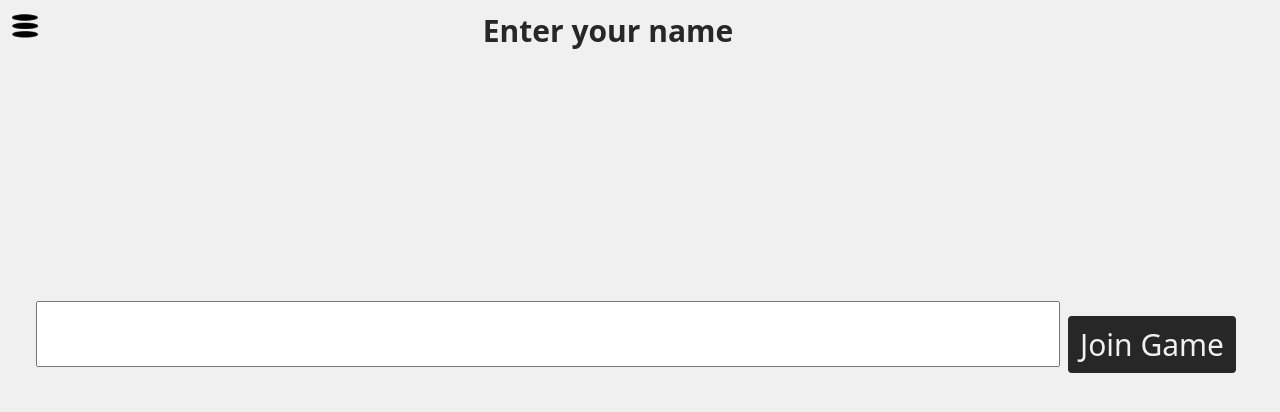
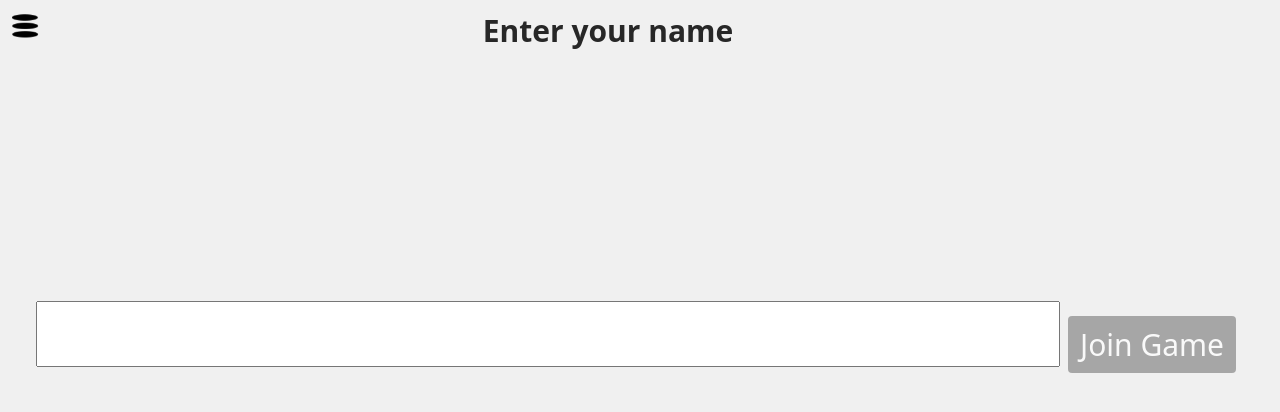
Before and after one commit to pmroczko/mafia-ui, a React (Create React App) app: page /join in a window 1280 px wide. Shown: the top 412 px of the page. Built offline with nearby package versions, Linux system fonts and the light colour scheme.

Commit message:
Added name length validator.

```diff
--- a/src/_index.scss
+++ b/src/_index.scss
@@ -1,5 +1,6 @@
 @import "components/components";
 @import "components/variables";
+@import "components/buttons";
 @import "components/overrides";
 @import "components/playerLabel";
 @import "views/views";
--- /dev/null
+++ b/src/components/_buttons.scss
@@ -0,0 +1,28 @@
+@import "./variables";
+
+.mafia-button {
+    margin: 8px;
+    color: $primary-color;
+    background-color: $button-color;
+    border:0;
+    &-big {
+      font-size: 30px;
+    }
+    &-centered {
+      position: relative;
+      margin-top: 45%;
+    }
+    &-flat {
+      margin: 0px;
+      height: 30px;
+    }
+    &-wide {
+      width:120px;
+    }
+    &-narrow{
+      width:100px;
+    }
+    &-disabled {
+        background-color:$teriary-color !important
+    }
+  }
--- a/src/components/_components.scss
+++ b/src/components/_components.scss
@@ -59,31 +59,6 @@
     width:50%;
   }
 }
-
-.mafia-button {
-  margin: 8px;
-  color: $primary-color;
-  background-color: $button-color;
-  border:0;
-  &-big {
-    font-size: 30px;
-  }
-  &-centered {
-    position: relative;
-    margin-top: 45%;
-  }
-  &-flat {
-    margin: 0px;
-    height: 30px;
-  }
-  &-wide {
-    width:120px;
-  }
-  &-narrow{
-    width:100px;
-  }
-}
-
 .mafia-input-big {
   margin: 20% 0 0 0;
   font-size: 40px;
--- a/src/components/buttons/MafiaButton.js
+++ b/src/components/buttons/MafiaButton.js
@@ -1,7 +1,7 @@
 import { Button } from "react-bootstrap";
 import MafiaService from "../../services/MafiaService";
 
-function MafiaButton({ label, func, args, customClass }) {
+function MafiaButton({ label, func, args, customClass, isDisabled}) {
   function onClick() {
     console.log("calling" + func);
     MafiaService[func](...(args || []));
@@ -9,8 +9,21 @@ function MafiaButton({ label, func, args, customClass }) {
 
   var cls = "mafia-button" + (customClass ? ` ${customClass}` : "");
 
+  if(isDisabled){
+    cls += ' mafia-button-disabled'
+  }
+
+  if(isDisabled){
+    return (
+      <Button onClick={onClick} className={cls} disabled>
+        {label}
+      </Button>
+    );
+
+  }
+
   return (
-    <Button onClick={onClick} className={cls}>
+    <Button onClick={onClick} className={cls} >
       {label}
     </Button>
   );
--- a/src/components/controls/Input.js
+++ b/src/components/controls/MafiaInput.js
@@ -13,4 +13,5 @@ const MafiaInput = ({ referenceField, onChanged, customType }) => {
     />
   );
 };
+
 export default MafiaInput;
--- a/src/views/Join.js
+++ b/src/views/Join.js
@@ -1,14 +1,24 @@
-import { useRef, useEffect } from "react";
+import { useRef, useEffect, useState } from "react";
 import MafiaButton from "../components/buttons/MafiaButton";
 import "react-toastify/dist/ReactToastify.css";
 import Header from "../components/Header";
-import MafiaInput from "../components/controls/Input";
+import MafiaInput from "../components/controls/MafiaInput";
 import CacheController from "../controllers/CacheController";
 import MessageController from "../controllers/MessageController";
 import ButtonClasses from "../enums/ButtonClasses";
 
 function Join() {
   const nameInputRef = useRef();
+  const [isValid, setIsValid] = useState(false);
+
+  const validateName = () => {
+    if(!nameInputRef.current)
+      return false;
+    var name = nameInputRef.current.value;
+
+    var valid = name.length > 0 && name.length < 9;
+    setIsValid(valid);
+  }
 
   useEffect(() => {
     async function updateRef() {
@@ -17,6 +27,7 @@ function Join() {
       }
     }
     updateRef();
+    validateName();
   }, []);
 
   function connectCallback(resp) {
@@ -32,12 +43,13 @@ function Join() {
     <div className='mafia-container new-player-container'>
       <div>
         <Header text='Enter your name' />
-        <MafiaInput referenceField={nameInputRef} />
+        <MafiaInput referenceField={nameInputRef} isEnabled={false} onChanged = {() => validateName()} />
         <MafiaButton
           label='Join Game'
           func='JoinGame'
           args={[nameInputRef, connectCallback]}
           customClass={ButtonClasses.Big}
+          isDisabled = {!isValid}
         />
       </div>
     </div>
--- a/src/views/admin/AdminLogin.js
+++ b/src/views/admin/AdminLogin.js
@@ -2,7 +2,7 @@ import { useRef, useEffect } from "react";
 import CacheController from "../../controllers/CacheController";
 import AuthController from "../../controllers/AuthController";
 import Header from "../../components/Header";
-import MafiaInput from "../../components/controls/Input";
+import MafiaInput from "../../components/controls/MafiaInput";
 import { Button } from "react-bootstrap";
 import ButtonClasses from "../../enums/ButtonClasses";
 
--- a/src/views/admin/AdminMenu.js
+++ b/src/views/admin/AdminMenu.js
@@ -1,7 +1,7 @@
 import MessageController from "../../controllers/MessageController";
 import { Button } from "react-bootstrap";
 import MafiaButton from "../../components/buttons/MafiaButton";
-import MafiaInput from "../../components/controls/Input";
+import MafiaInput from "../../components/controls/MafiaInput";
 import Header from "../../components/Header";
 import { useRef, useEffect, useState } from "react";
 import ButtonClasses from "../../enums/ButtonClasses";
```
